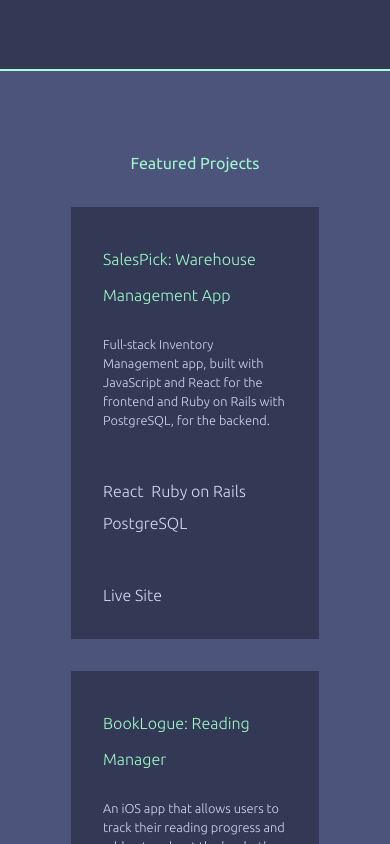
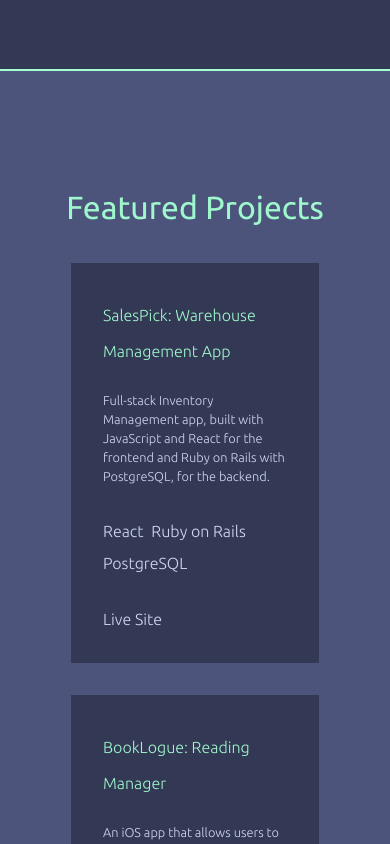
Before and after one commit to TonyHansord/thdev-react, a React (Create React App) app: page / in a window 390 px wide. Shown: the part 1156-2000 px from the top of the page. Built offline with nearby package versions, Linux system fonts and the light colour scheme.

Commit message:
email server working and projects filled out

```diff
--- a/src/Components/About.tsx
+++ b/src/Components/About.tsx
@@ -6,11 +6,11 @@
       <img className="tony-img" src="assets/tony-head-bw.jpg" alt="Tony" />
       <div className="heading-container">
         <h1 className="name">Hello! I am Tony.</h1>
-        <h2 className="sub-heading">I am a Mobile app and Web Developer</h2>
+        <h2 className="sub-heading">I am a Full Stack Developer</h2>
         <p className="about-me">
           Based in Melbourne, I have a strong passion for solving problems and
           creating beautiful, functional websites and apps. I am a full stack
-          developer with experience in building mobile apps from scratch.
+          developer with experience in building web apps from scratch.
         </p>
         <p id="skills-heading">
           Below are some of the technologies I have experience in
--- a/src/Components/ContactForm.tsx
+++ b/src/Components/ContactForm.tsx
@@ -25,6 +25,9 @@
     })
       .then((res) => res.json())
       .then((data) => {
+
+        console.log(data)
+
         setResult({
           success: true,
           message: data,
@@ -35,12 +38,6 @@
           message: '',
         });
       })
-      .catch(() => {
-        setResult({
-          success: false,
-          message: 'Something went wrong. Try again later',
-        });
-      });
   };
 
   const onInputChange = (event: any) => {
@@ -85,7 +82,7 @@
                   type="email"
                   name="email"
                   value={state.email}
-                  //   className="form-control"
+                  className="form-control"
                   onChange={onInputChange}
                   id="email"
                   placeholder="Enter your email"
@@ -111,7 +108,7 @@
             </div>
           </div>
           <div className="bottom-container">
-            <button className="border-1 border-black rounded" type="submit">
+            <button className="contact-submit-btn" type="submit">
               Submit
             </button>
           </div>
--- a/src/Components/OtherProject.tsx
+++ b/src/Components/OtherProject.tsx
@@ -1,53 +1,59 @@
-import { useState } from 'react';
+import { useState } from 'react'
 
-export default function OtherProject({ project }: any) {
-  const { title, type, description, tech, repo, link, img } = project;
-  const [isFlipped, setIsFlipped] = useState(false);
+export default function OtherProject ({ project }: any) {
+  const { title, type, description, tech, repo, link, img } = project
+  const [isFlipped, setIsFlipped] = useState(false)
 
   const renderContent = () => {
     if (isFlipped) {
       return (
         <>
-          <p className="project-desc">{description}</p>
-          <ul className="tech-list">
+          <p className='project-desc'>{description}</p>
+          <ul className='tech-list'>
             {tech.map((tech: string, index: number) => (
-              <li key={index}>{tech}</li>
+              <li key={tech}>{tech}</li>
             ))}
           </ul>
           <p>
             <span>
               <a
-                className="live-site"
+                className='live-site'
                 href={link}
-                target="_blank"
-                rel="noreferrer"
+                target='_blank'
+                rel='noreferrer'
               >
                 Live Site
               </a>
             </span>
             <span>
-              <a className="repo" href={repo} target="_blank" rel="noreferrer">
+              <a className='repo' href={repo} target='_blank' rel='noreferrer'>
                 Repo
               </a>
             </span>
           </p>
         </>
-      );
+      )
     } else {
-      return <img src={img} alt={title} />;
+      return <img src={img} alt={title} />
     }
-  };
+  }
 
   return (
-    <div className="card">
-      <div className="card-content">
-        <p className="project-type">{type}</p>
-        <p className="turn" onClick={() => setIsFlipped(!isFlipped)}>
-          {'=>'}
-        </p>
-        <h2 className="project-title">{title}</h2>
+    <div
+      className='card'
+      tabIndex={0}
+      onClick={() => setIsFlipped(!isFlipped)}
+      onKeyDown={(e) => {
+        if (e.key === 'Enter' || e.key === ' ') {
+          setIsFlipped(!isFlipped);
+        }
+      }}
+    >
+      <div className='card-content'>
+        <p className='project-type'>{type}</p>
+        <h2 className='project-title'>{title}</h2>
         {renderContent()}
       </div>
     </div>
-  );
+  )
 }
--- a/src/Components/Projects.tsx
+++ b/src/Components/Projects.tsx
@@ -1,27 +1,27 @@
-import FeaturedProject from './FeaturedProject';
-import OtherProject from './OtherProject';
-import { projects } from '../data/constants';
-import { useCallback } from 'react';
+import FeaturedProject from './FeaturedProject'
+import OtherProject from './OtherProject'
+import { projects } from '../data/constants'
+import { useCallback } from 'react'
 
-export function Projects() {
+export function Projects () {
   const renderFeatured = useCallback(() => {
     return projects.featured.map((project, index) => (
       <FeaturedProject key={index} project={project} />
-    ));
-  }, []);
+    ))
+  }, [])
 
   const renderOther = useCallback(() => {
     return projects.other.map((project, index) => (
       <OtherProject key={index} project={project} />
-    ));
-  }, []);
+    ))
+  }, [])
 
   return (
-    <div id="card-container">
-      <h1>Featured Projects</h1>
-      <div className="featured grid">{renderFeatured()}</div>
-      <h1>Other Projects</h1>
-      <div className="other grid">{renderOther()}</div>
+    <div id='card-container'>
+      <h2 className='section-heading'>Featured Projects</h2>
+      <div className='featured grid'>{renderFeatured()}</div>
+      <h2 className='section-heading'>Other Projects</h2>
+      <div className='other grid'>{renderOther()}</div>
     </div>
-  );
+  )
 }
--- a/src/data/constants.ts
+++ b/src/data/constants.ts
@@ -33,6 +33,17 @@
       media: {
         hasVideo: true,
         video: '../assets/FindThatShow-preview.webm',
+      }
+    },
+    {
+      title: 'Game collection app',
+      desc: 'Proof of concept web app front-end made with React, as part of software engineering bootcamp. User can add games to their collection, and view details about each game.',
+      tech: ['HTML', 'CSS', 'React', 'Javascript'],
+      repo: 'https://github.com/TonyHansord/phase-2-game-collectors-app',
+      link: 'https://game-collect.netlify.app',
+      media: {
+        hasVideo: false,
+        image: '../assets/game-collect.png',
       }
     },
 
--- a/src/styles.css
+++ b/src/styles.css
@@ -77,6 +77,12 @@
 
 h3 {
   font-size: 2rem;
+}
+
+.section-heading {
+  font-size: 2rem;
+  text-align: center;
+  padding: 2rem 0;
 }
 
 .light-section {
@@ -216,17 +222,10 @@
   width: 1rem;
 }
 
-/* .tech-skills::before {
-  content: '>';
-  padding-right: 10px;
-  color: var(--light-primary);
-} */
-
 /* Work Section */
 
 #card-container {
   display: flex;
-  gap: 2rem;
   place-items: center;
   padding: 2rem;
   flex-direction: column;
@@ -311,9 +310,9 @@
   cursor: pointer;
 }
 
-/* .card:hover {
-  top: -8px;
-} */
+.card:hover {
+  top: -5px;
+}
 
 .grid.other .card-content {
   display: flex;
@@ -334,8 +333,6 @@
 }
 
 .grid.other img {
-  /* width: 300px;
-  height: 150px; */
   object-fit: cover;
 }
 
@@ -350,7 +347,7 @@
 }
 
 .card-content h2 {
-  font-size: 1.5rem;
+  font-size: 1rem;
   color: var(--light-primary);
 }
 .card-content p {
@@ -370,8 +367,13 @@
   flex-wrap: wrap;
   gap: 0.5rem;
   list-style: none;
-  padding: 1rem 0;
   margin: 0;
+}
+
+.other .card-content img {
+  width: 300px;
+  height: 150px;
+  object-fit: cover;
 }
 
 /* Contact Form */
@@ -443,10 +445,16 @@
 }
 .bottom-container {
   padding: 1rem;
+  display: flex;
+  flex-direction: column;
+  gap: 1rem;
+  align-items: center;
 }
 .bottom-container .contact-submit-btn {
-  width: 100%;
+  width: 40%;
   padding: 0.5rem 2rem;
+  border: var(--light-secondary) solid 1px;
+  border-radius: var(--border-radius);
 }
 
 #message {
@@ -596,13 +604,6 @@
     cursor: pointer;
   }
 
-  #nav-list {
-    display: flex;
-    flex-direction: column;
-    justify-content: center;
-    width: 100%;
-  }
-
   #nav-list li {
     width: 100%;
     height: 75px;
```
Also changed, not shown: 2 other files (tests, documents, lock files or other folders).
